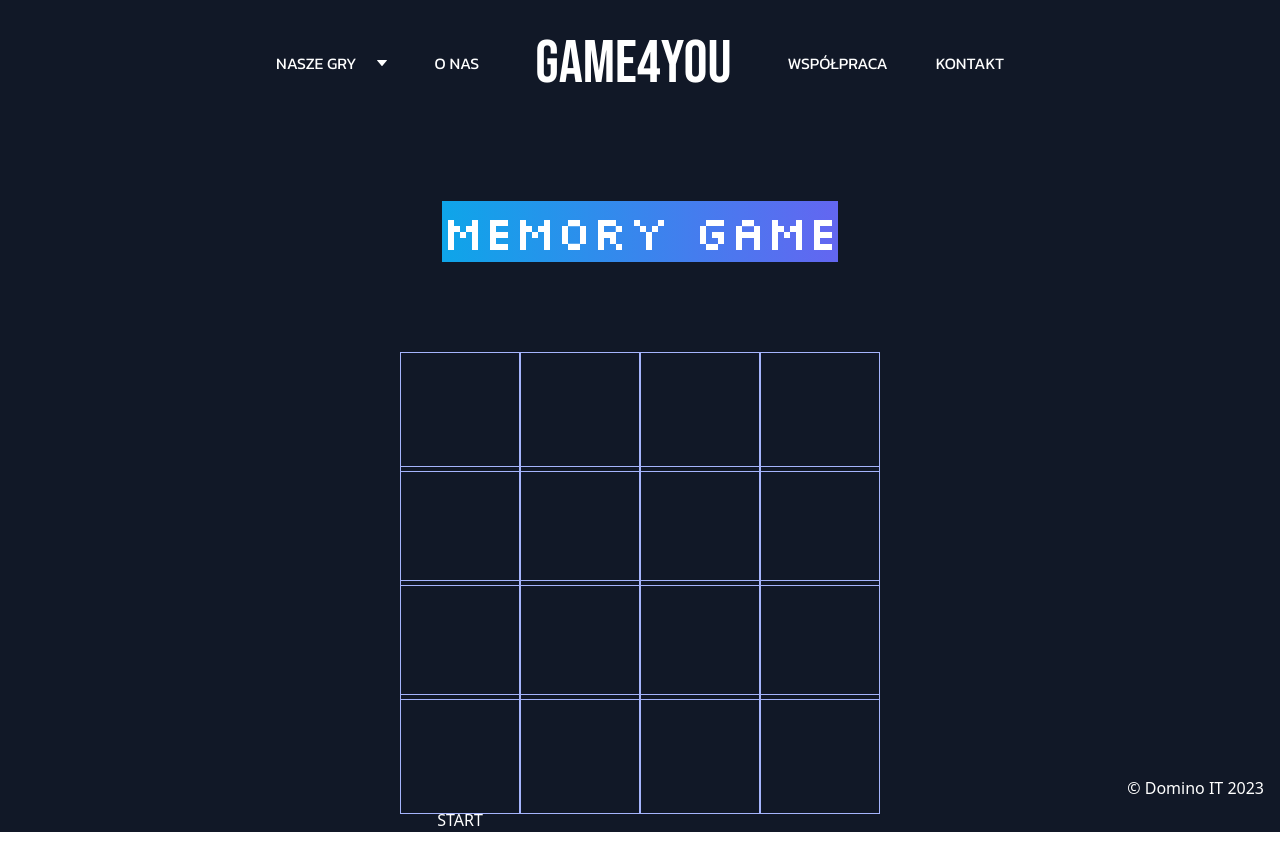
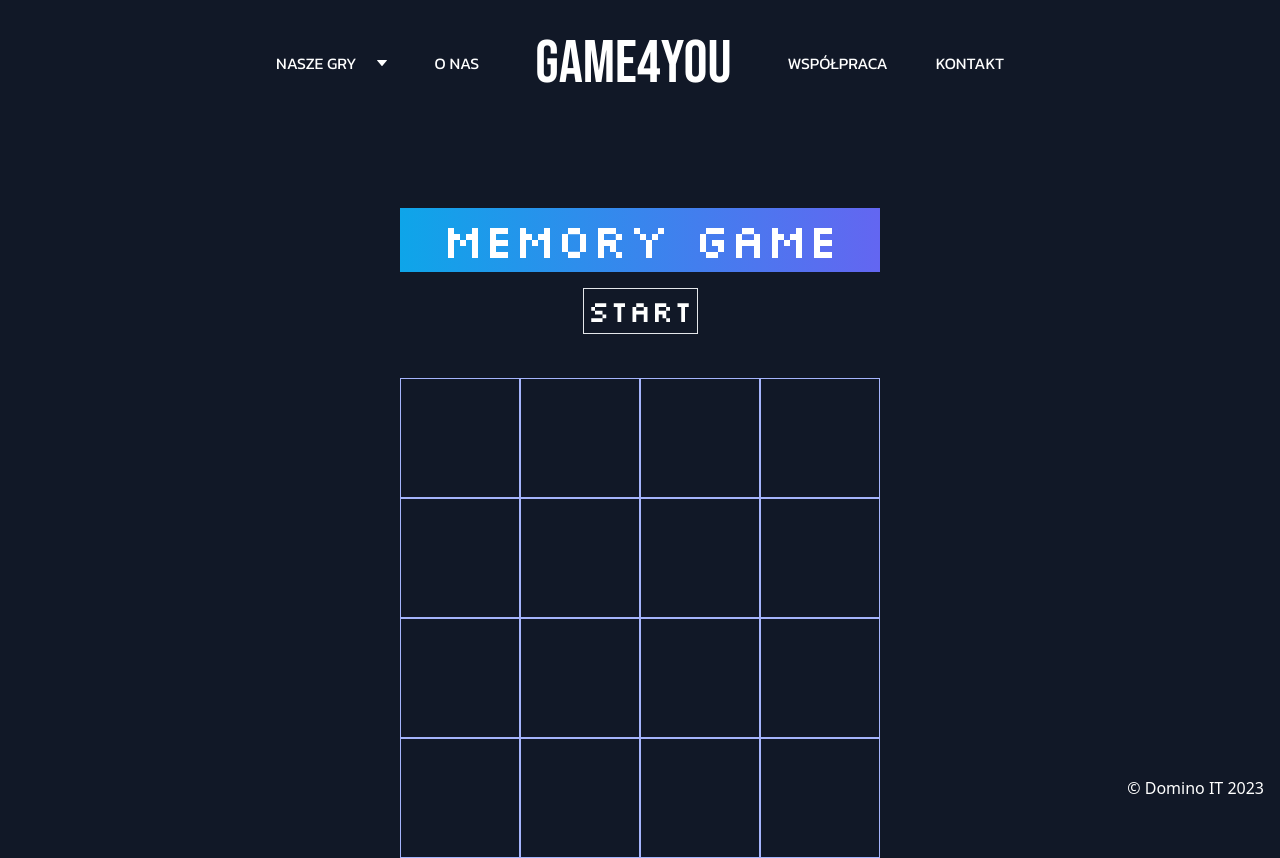
Before and after one commit to DominoxB/Game4You, a Vue app: page /MemoryGame in a window 1280 px wide. Before the commit the page ends 832 px from the top, so only its background shows below. Built offline with nearby package versions, Linux system fonts and the light colour scheme.

Commit message:
feat: work with style

```diff
--- a/src/components/atoms/MemoryInfoBoard.vue
+++ b/src/components/atoms/MemoryInfoBoard.vue
@@ -1,8 +1,8 @@
 <template>
   <div
-    class="flex space-x-8 justify-center border border-sky-500 p-6 rounded-xl text-lime-200 text-xl uppercase font-kanit">
-    <div class="border border-indigo-500 px-2 py-1.5 rounded-md bg-slate-800">Błędy: 5</div>
-    <div class="border border-indigo-500 px-2 py-1.5 rounded-md bg-slate-800">Ruchy: 10</div>
+    class="flex space-x-8 justify-center border border-sky-500 p-6 rounded-xl text-lime-200 text-xl uppercase font-silk">
+    <div class="border border-indigo-500 px-2 py-1.5 rounded-md bg-slate-800">Mistakes: 5</div>
+    <div class="border border-indigo-500 px-2 py-1.5 rounded-md bg-slate-800">Moves: 10</div>
   </div>
 </template>
 
--- a/src/components/atoms/Timer.vue
+++ b/src/components/atoms/Timer.vue
@@ -1,5 +1,5 @@
 <template>
-  <div class="flex justify-center items-center w-1/3 border border-indigo-600 py-2 text-lime-200 rounded-md my-5 bg-gradient-to-r from-sky-500 to-indigo-500">
+  <div class="flex justify-center items-center w-1/3 font-silk border border-indigo-600 py-2 text-lime-200 rounded-md my-5 bg-gradient-to-r from-sky-500 to-indigo-500">
     <span>{{ formatTime(timeElapsed) }}</span>
   </div>
 </template>
--- a/src/components/organisms/MemoryGameBoard.vue
+++ b/src/components/organisms/MemoryGameBoard.vue
@@ -1,7 +1,8 @@
 <template>
   <div>
-    <div v-if="showBtn" class="font-silk text-center text-5xl mb-24">
-      <span class="text-white bg-gradient-to-r from-sky-500 to-indigo-500">Memory Game</span>
+    <div v-if="showBtn" class="font-silk text-center mb-11">
+      <div class="text-white text-5xl p-2 bg-gradient-to-r from-sky-500 to-indigo-500">Memory Game</div>
+      <button class="border p-1 text-white text-3xl mt-4" @click="startGame">START</button>
     </div>
     <div v-else>
       <MemoryInfoBoard />
@@ -11,7 +12,6 @@
       <div v-for="card in shuffledCards" :key="card.id">
         <CardItem :image="card.image" />
       </div>
-      <button v-if="showBtn" class="text-white" @click="startGame">START</button>
     </div>
   </div>
 </template>
```
